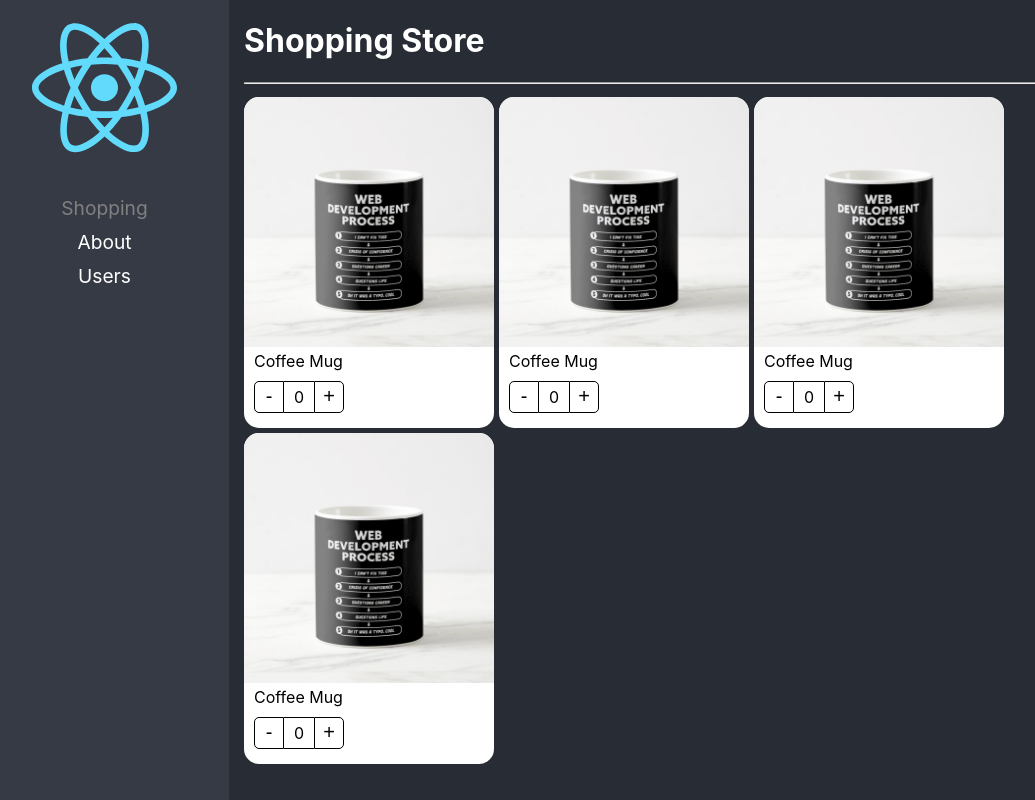
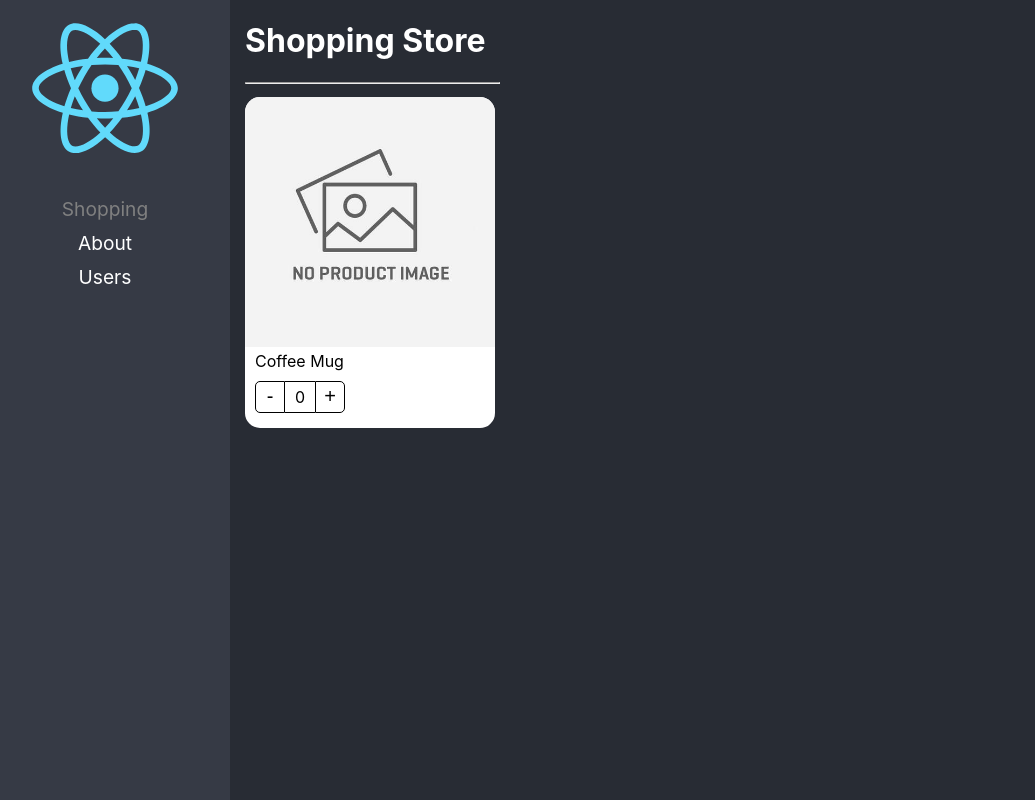
Before and after one commit to Yeison2020/component-react-patterns, a React (Create React App) app: page / in a window 1280 px wide. Shown: the whole page, without its empty margins (20-1055 px from the left). Built offline with nearby package versions, Linux system fonts and the light colour scheme.

Commit message:
Added Conditionals for images

```diff
--- a/src/02-component-patterns/components/ProductCard.tsx
+++ b/src/02-component-patterns/components/ProductCard.tsx
@@ -2,7 +2,16 @@ import styles from "../styles/styles.module.css";
 import noImage from "../assets/no-image.jpg";
 import { useProducts } from "../hooks/useProducts";
 
-const ProductCard = () => {
+// Implementing my Types:
+interface Props {
+  product: Product;
+}
+interface Product {
+  id: string;
+  title: string;
+  img?: string;
+}
+const ProductCard = ({ product }: Props) => {
   // Customs Hooks Imports
   const { counter, increaseBy } = useProducts();
 
@@ -13,10 +22,9 @@ const ProductCard = () => {
       {/* Because I put the Image inside of the public foler I was abale to fecth just like this ==>  */}
       <img
         className={styles.productImg}
-        src="./coffee-mug.png"
+        src={product.img ? product.img : noImage}
         alt="coffee Mug"
       />
-      {/* <img className={styles.productImg} src={noImage} alt="coffee Mug" /> */}
       <span className={styles.productDescription}>Coffee Mug</span>
       <div className={styles.buttonsContainer}>
         <button className={styles.buttonMinus} onClick={() => increaseBy(-1)}>
--- a/src/02-component-patterns/pages/ShoppingPage.tsx
+++ b/src/02-component-patterns/pages/ShoppingPage.tsx
@@ -1,5 +1,9 @@
 import React from "react";
 import ProductCard from "../components/ProductCard";
+const products = {
+  id: "1",
+  title: "Coffee Mug Card",
+};
 
 const ShoppingPage = () => {
   //Implementing Inline Styles review Notes CamelCase for name of the properties
@@ -9,10 +13,7 @@ const ShoppingPage = () => {
       <hr />
 
       <div style={{ display: "flex", flexDirection: "row", flexWrap: "wrap" }}>
-        <ProductCard />
-        <ProductCard />
-        <ProductCard />
-        <ProductCard />
+        <ProductCard product={products} />
       </div>
     </div>
   );
```
